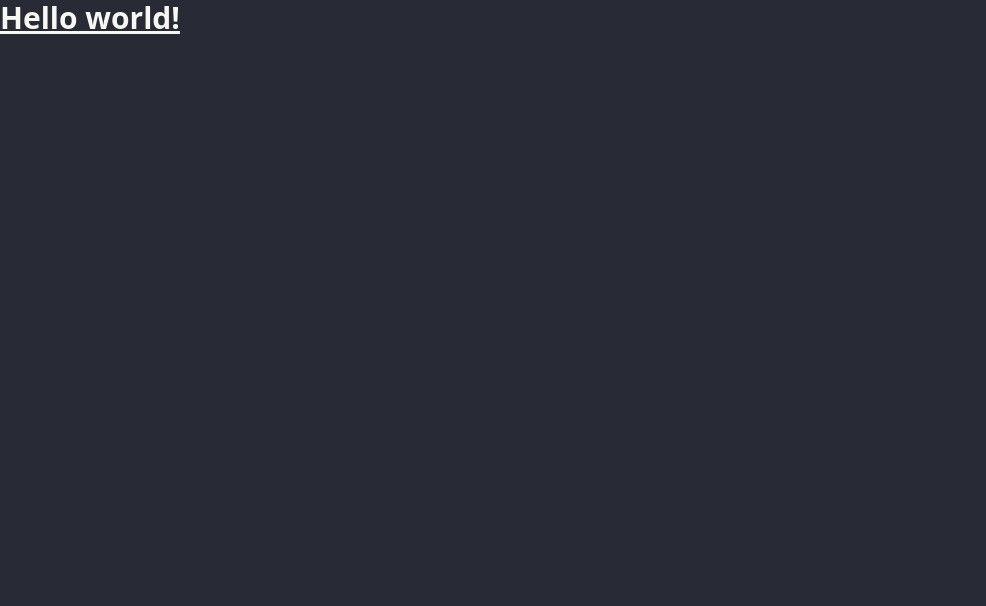
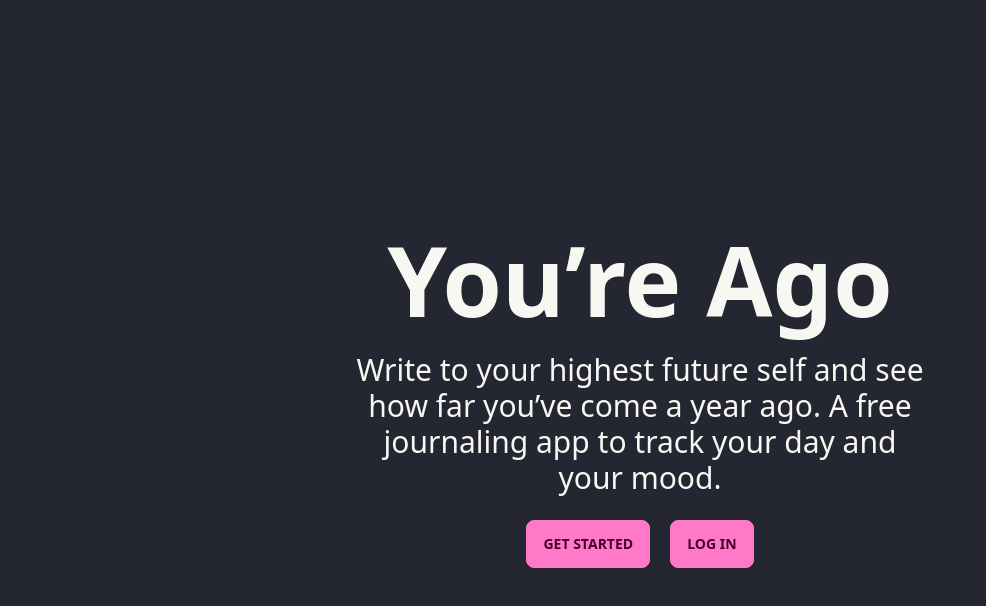
Before and after one commit to josemourinho333/YouAgo, a Next.js app in the folder client/: page / in a window 1280 px wide. Shown: the top 606 px of the page, without its empty margins (0-986 px from the left). Built offline with nearby package versions, Linux system fonts and the light colour scheme.

Commit message:
Add homepage

```diff
--- /dev/null
+++ b/client/components/Dashboard/index.jsx
@@ -0,0 +1,9 @@
+import React from 'react'
+
+const Dashboard = () => {
+  return (
+    <div>Dashboard</div>
+  )
+}
+
+export default Dashboard;
--- /dev/null
+++ b/client/components/Dashboard/layout.jsx
@@ -0,0 +1,25 @@
+import React from 'react';
+
+const layout = ({children}) => {
+  return (
+    <div className="drawer drawer-mobile">
+      <input id="my-drawer-2" type="checkbox" className="drawer-toggle" />
+      <div className="drawer-content flex flex-col items-center justify-center">
+        {/* <!-- Page content here --> */}
+        <label htmlFor="my-drawer-2" className="btn btn-primary drawer-button lg:hidden">Open drawer</label>
+
+      </div>
+      <div className="drawer-side">
+        <label htmlFor="my-drawer-2" className="drawer-overlay"></label>
+        <ul className="menu p-4 w-80 bg-base-100 text-base-content">
+          {/* <!-- Sidebar content here --> */}
+          <li><a>Sidebar Item 1</a></li>
+          <li><a>Sidebar Item 2</a></li>
+        </ul>
+
+      </div>
+    </div>
+  )
+}
+
+export default layout;
--- /dev/null
+++ b/client/components/Homepage/Hero.jsx
@@ -0,0 +1,23 @@
+import React from 'react';
+import Link from 'next/link';
+
+const Hero = () => {
+  return (
+    <div className="hero min-h-screen bg-base-200">
+      <div className="hero-content text-center">
+        <div className="max-w-xl">
+          <h1 className="text-5xl font-bold lg:text-8xl">You&rsquo;re Ago</h1>
+          <p className="py-6 text-xl lg:text-3xl">
+            Write to your highest future self and see how far you&rsquo;ve come a year ago. A free journaling app to track your day and your mood.<br/>
+          </p>
+          <div className="flex flex-row gap-5 justify-center">
+            <button className="btn btn-primary"><Link href="/journal">Get Started</Link></button>
+            <button className="btn btn-primary"><Link href="/journal">Log In</Link></button>
+          </div>
+        </div>
+      </div>
+    </div>
+  )
+}
+
+export default Hero;
--- /dev/null
+++ b/client/components/Homepage/HowItWorks.jsx
@@ -0,0 +1,16 @@
+import React from 'react'
+
+const HowItWorks = () => {
+  return (
+    <div className="hero min-h-[80vh] bg-neutral">
+      <ul className="steps steps-vertical w-1/2 h-5/6">
+        <li className="step step-secondary text-2xl">Start writing to your future self.</li>
+        <li className="step step-secondary text-2xl">Keep track of mood.</li>
+        <li className="step step-secondary text-2xl">Purchase</li>
+        <li className="step step-secondary text-2xl">Receive Product</li>
+      </ul>
+    </div>
+  )
+}
+
+export default HowItWorks;
--- /dev/null
+++ b/client/components/Homepage/index.jsx
@@ -0,0 +1,14 @@
+import React from 'react';
+import Hero from './Hero';
+import HowItWorks from './HowItWorks';
+
+const Homepage = () => {
+  return (
+    <>
+      <Hero/>
+      {/* <HowItWorks/> */}
+    </>
+  )
+}
+
+export default Homepage;
--- a/client/pages/index.js
+++ b/client/pages/index.js
@@ -1,5 +1,5 @@
 import Head from 'next/head'
-import Image from 'next/image'
+import Homepage from '../components/Homepage'
 
 export default function Home() {
   return (
@@ -11,9 +11,7 @@ export default function Home() {
         <link rel="icon" href="/favicon.ico" />
       </Head>
       <main>
-        <h1 className=" text-3xl font-bold underline">
-          Hello world!
-        </h1>
+        <Homepage/>
       </main>
     </>
   )
--- /dev/null
+++ b/client/pages/journal.jsx
@@ -0,0 +1,10 @@
+import React from 'react';
+import Dashboard from '../components/Dashboard';
+
+const journal = () => {
+  return (
+    <Dashboard />
+  )
+}
+
+export default journal;
```
Also changed, not shown: client/components/test.jsx (added).
